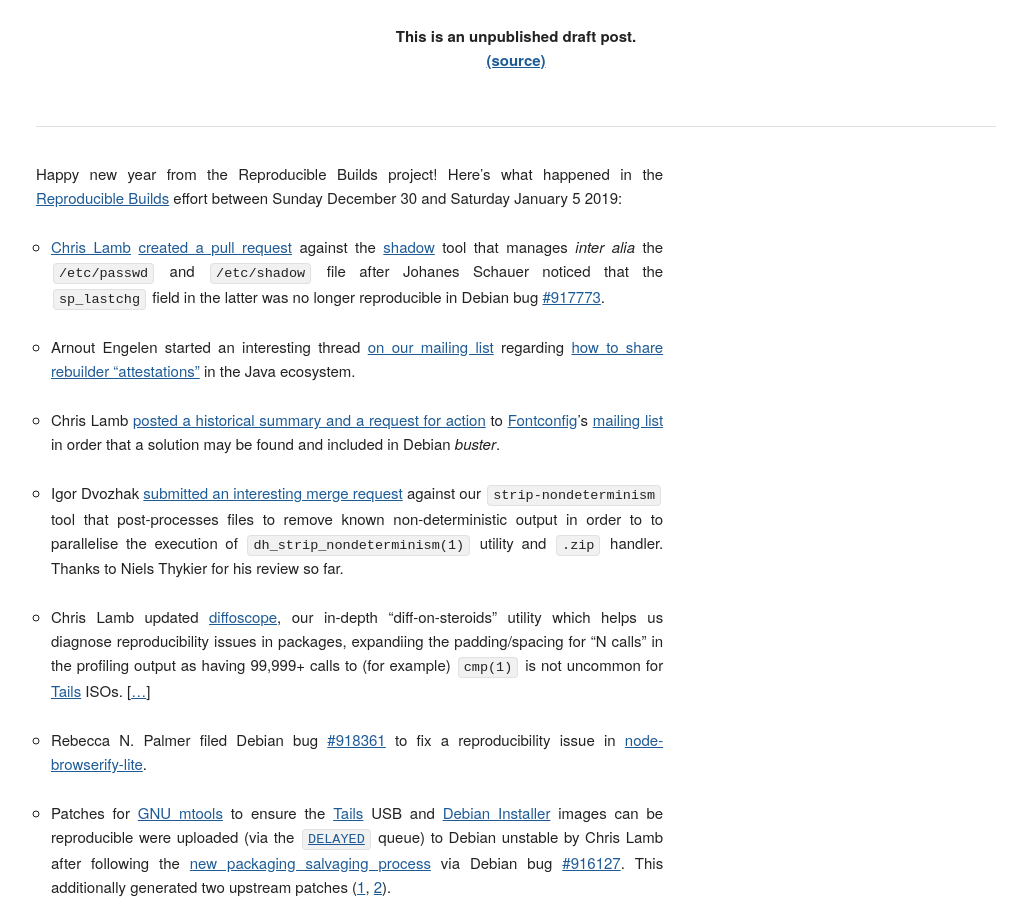
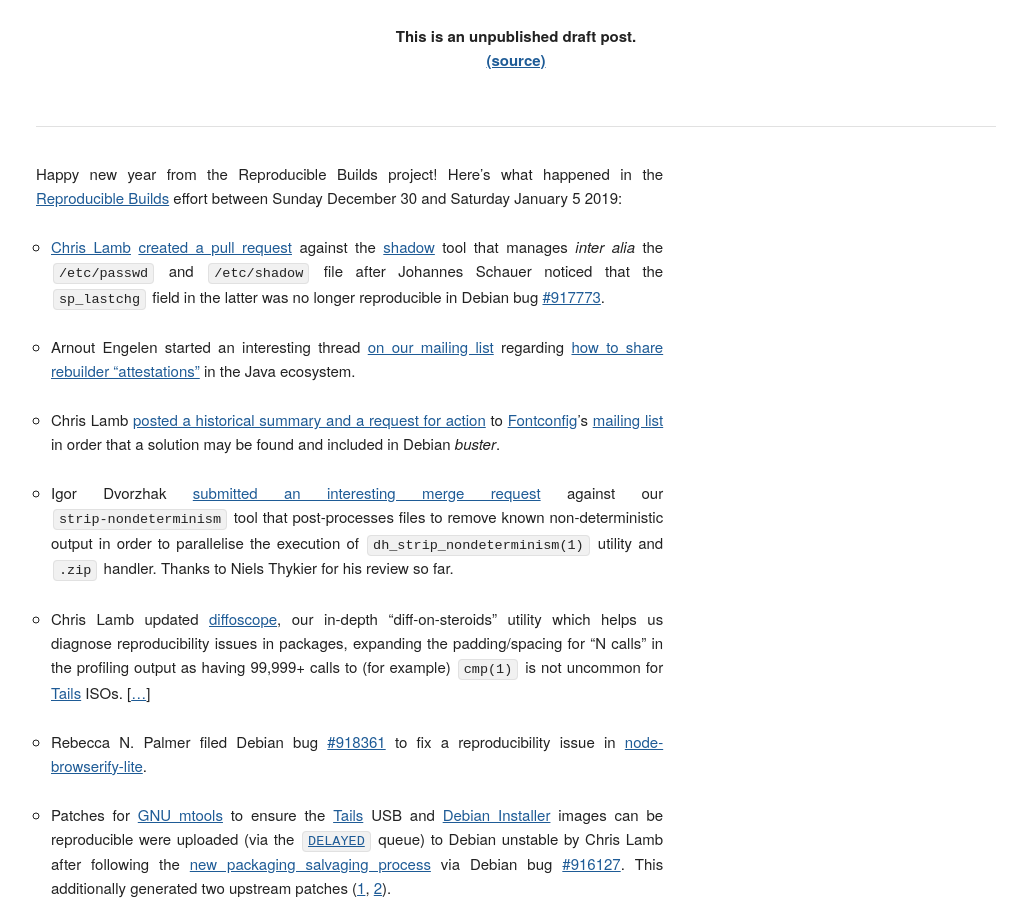
Before and after one commit to prototypefund/reproducible-website, a Jekyll site: the page built from _blog/posts/193.md, in a window 1280 px wide and 900 px high, scrolled down 237 px. Shown: the whole window, without its empty margins (124-1151 px from the left). Built offline with Jekyll 4.4.1, drawn with Linux system fonts in a browser that asks for light colours; some web fonts are replaced.

Commit message:
193: -4 typos

```diff
--- a/_blog/posts/193.md
+++ b/_blog/posts/193.md
@@ -5,15 +5,15 @@
 
 Happy new year from the Reproducible Builds project! Here's what happened in the [Reproducible Builds](https://reproducible-builds.org) effort between Sunday December 30 and Saturday January 5 2019:
 
-* [Chris Lamb](https://chris-lamb.co.uk/) [created a pull request](https://github.com/shadow-maint/shadow/pull/146) against the [shadow](https://github.com/shadow-maint/shadow) tool that manages *inter alia* the `/etc/passwd` and `/etc/shadow` file after Johanes Schauer noticed that the `sp_lastchg` field in the latter was no longer reproducible in Debian bug [#917773](https://bugs.debian.org/917773).
+* [Chris Lamb](https://chris-lamb.co.uk/) [created a pull request](https://github.com/shadow-maint/shadow/pull/146) against the [shadow](https://github.com/shadow-maint/shadow) tool that manages *inter alia* the `/etc/passwd` and `/etc/shadow` file after Johannes Schauer noticed that the `sp_lastchg` field in the latter was no longer reproducible in Debian bug [#917773](https://bugs.debian.org/917773).
 
 * Arnout Engelen started an interesting thread [on our mailing list](https://lists.reproducible-builds.org/pipermail/rb-general/) regarding [how to share rebuilder "attestations"](https://lists.reproducible-builds.org/pipermail/rb-general/2019-January/001378.html) in the Java ecosystem.
 
 * Chris Lamb [posted a historical summary and a request for action](https://lists.freedesktop.org/archives/fontconfig/2019-January/006420.html) to [Fontconfig](https://www.freedesktop.org/wiki/Software/fontconfig/)'s [mailing list](https://lists.freedesktop.org/archives/fontconfig/) in order that a solution may be found and included in Debian *buster*.
 
-* Igor Dvozhak [submitted an interesting merge request](https://salsa.debian.org/reproducible-builds/strip-nondeterminism/merge_requests/3) against our `strip-nondeterminism` tool that post-processes files to remove known non-deterministic output in order to to parallelise the execution of `dh_strip_nondeterminism(1)` utility and `.zip` handler. Thanks to Niels Thykier for his review so far.
+* Igor Dvorzhak [submitted an interesting merge request](https://salsa.debian.org/reproducible-builds/strip-nondeterminism/merge_requests/3) against our `strip-nondeterminism` tool that post-processes files to remove known non-deterministic output in order to parallelise the execution of `dh_strip_nondeterminism(1)` utility and `.zip` handler. Thanks to Niels Thykier for his review so far.
 
-* Chris Lamb updated [diffoscope](https://diffoscope.org/), our in-depth "diff-on-steroids" utility which helps us diagnose reproducibility issues in packages, expandiing the padding/spacing for "N calls" in the profiling output as having 99,999+ calls to (for example) `cmp(1)` is not uncommon for [Tails](https://tails.boum.org) ISOs. [[...](https://salsa.debian.org/reproducible-builds/diffoscope/commit/21e4c1d)]
+* Chris Lamb updated [diffoscope](https://diffoscope.org/), our in-depth "diff-on-steroids" utility which helps us diagnose reproducibility issues in packages, expanding the padding/spacing for "N calls" in the profiling output as having 99,999+ calls to (for example) `cmp(1)` is not uncommon for [Tails](https://tails.boum.org) ISOs. [[...](https://salsa.debian.org/reproducible-builds/diffoscope/commit/21e4c1d)]
 
 * Rebecca N. Palmer filed Debian bug [#918361](https://bugs.debian.org/918361) to fix a reproducibility issue in [node-browserify-lite](https://tracker.debian.org/pkg/node-browserify-lite).
 
```
